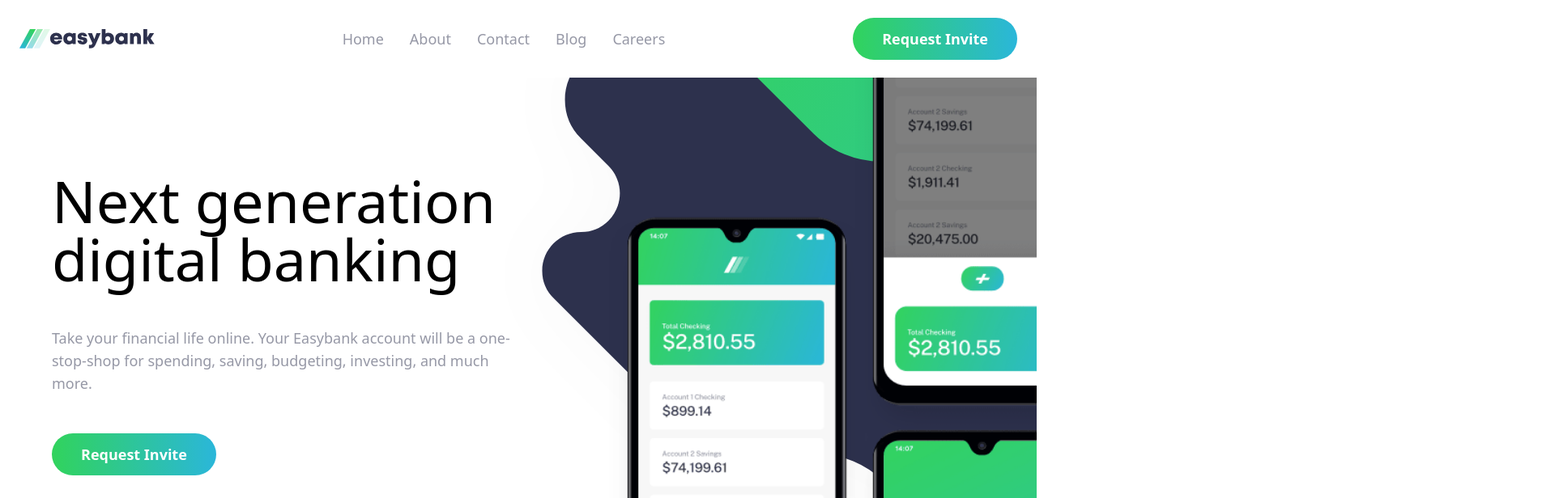
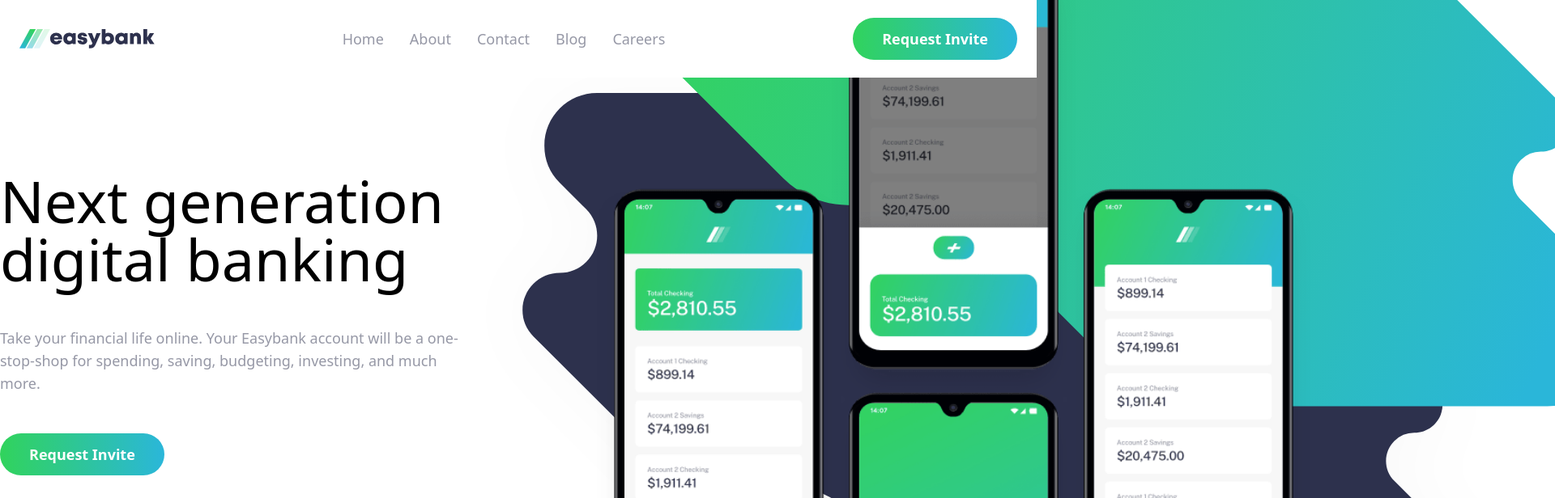
Before and after one commit to MMahdi151/easybank, a React (Vite) app: page / in a window 1280 px wide. Shown: the top 616 px of the page at 81% size, 1920 px wide, since content can reach past the window. Built offline with nearby package versions, Linux system fonts and the light colour scheme.

Commit message:
hero-section completed

```diff
--- a/src/components/hero.jsx
+++ b/src/components/hero.jsx
@@ -1,8 +1,8 @@
 export default function Hero() {
   return (
-    <section className="h-screen flex flex-col-reverse lg:flex-row  max-w-6xl">
-      <div className="flex flex-col gap-8 lg:gap-12 pt-12 px-6 lg:p-0 text-center lg:text-left lg:place-content-center lg:w-1/2 h-1/2 lg:h-full">
-        <h1 className="text-5xl lg:text-7xl">
+    <section className="h-screen flex flex-col-reverse md:flex-row w-screen max-w-7xl">
+      <div className="flex flex-col gap-8 md:gap-12 pt-12 px-6 md:p-0 md:pr-[5%] text-center md:text-left md:place-content-center md:w-1/2 h-1/2 md:h-full">
+        <h1 className="text-5xl md:text-7xl">
           Next generation digital banking
         </h1>
         <p>
@@ -16,24 +16,46 @@
           </button>
         </div>
       </div>
-      <div className="relative bottom-0 w-full lg:w-1/2 h-1/2 lg:h-full">
+      <div className="w-full md:w-1/2 h-1/2 md:h-full relative md:static overflow-hidden">
+        <img
+          src="/images/bg-intro-desktop.svg"
+          className="absolute z-0 h-full left-1/2 -translate-x-1/2 scale-95 md:scale-100 md:h-auto md:min-w-[1440px] md:top-1/2 md:-translate-y-[54%] md:left-[44%] md:translate-x-0"
+        />
+        <img
+          src="/images/image-mockups.png"
+          className="absolute z-20 h-full md:h-auto left-1/2 -translate-x-1/2  md:scale-[115%] md:top-6 md:left-[62%] md:translate-x-0"
+        />
+      </div>
+      {/* <div className="md:w-1/2 h-1/2 md:h-full relative z-20">
+        <img
+          src="/images/bg-intro-desktop.svg"
+          className="scale-[200%] ml-[24%] lg:ml-[36%] lg:mt-[16%] absolute z-0"
+        />
+        <img
+          src="/images/image-mockups.png"
+          className="absolute lg:scale-[120%] w-full -top-[4%] lg:top-[8%] lg:left-[28%] z-50"
+        />
+      </div> */}
+      {/* <div className="w-full lg:w-1/2  h-1/2 lg:h-full overflow-hidden">
+        <div className="">
+          <img
+            src="/images/bg-intro-desktop.svg"
+            className="w-full md:absolute top-[44%] md:-translate-y-1/2 left-1/2 md:-translate-x-[5%]"
+          />
+          <img
+            src="/images/image-mockups.png"
+            className="md:w-[56%] md:absolute top-[56%] -translate-y-[72%] md:-translate-y-1/2 left-[60%] z-20"
+          />
+        </div>
+      </div> */}
+      {/* <div className="relative bottom-0 w-full lg:w-1/2 h-1/2 lg:h-full">
         <img
           src="/images/bg-intro-desktop.svg"
           className="min-w-[240%] -translate-x-[14%] lg:-translate-x-14 absolute -bottom-12 lg:min-w-[260%] lg:-bottom-28"
         />
         <img
           src="/images/image-mockups.png"
-          className="absolute bottom-0 lg:min-w-[160%] md:right-6 lg:left-28 lg:-top-6 z-20"
-        />
-      </div>
-      {/* <div className="lg:w-1/2 top-0 lg:relative max-h-1/2">
-        <img
-          src="/images/bg-intro-desktop.svg"
-          className="min-w-[200%] lg:min-w-[244%] -mt-40 lg:-mt-[32%] -ml-36 -ml-1/2"
-        />
-        <img
-          src="/images/image-mockups.png"
-          className="min-w-[] lg:min-w-[150%] absolute -top-12 left-[20%] z-20"
+          className="absolute bottom-0 lg:min-w-[160%] md:right-6 lg:left-28 lg:-top-6 z-10"
         />
       </div> */}
     </section>
```
